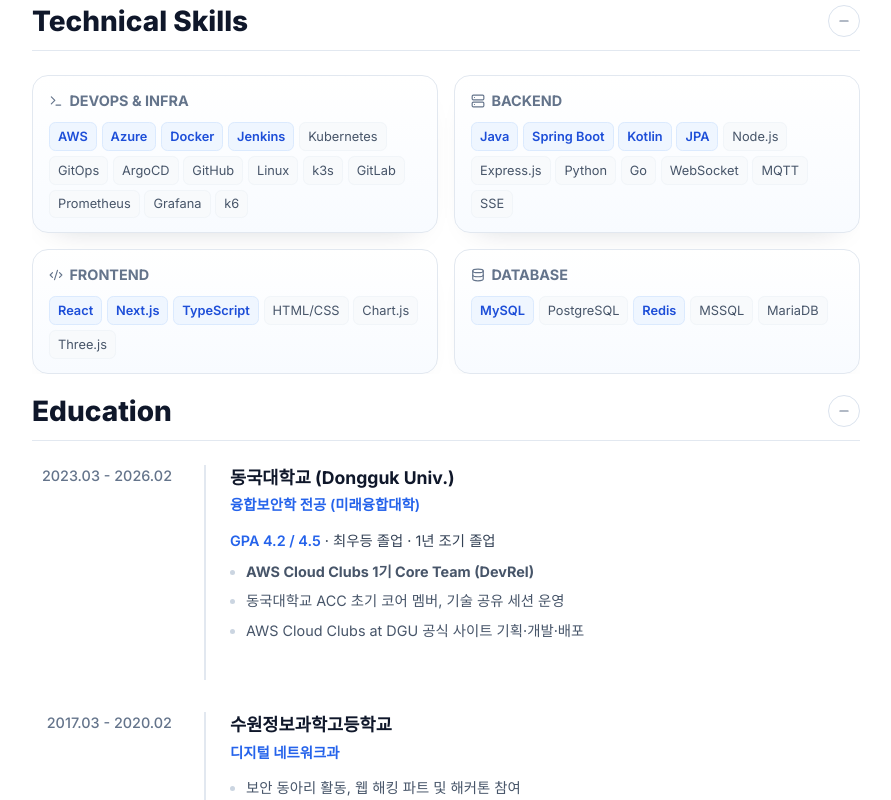
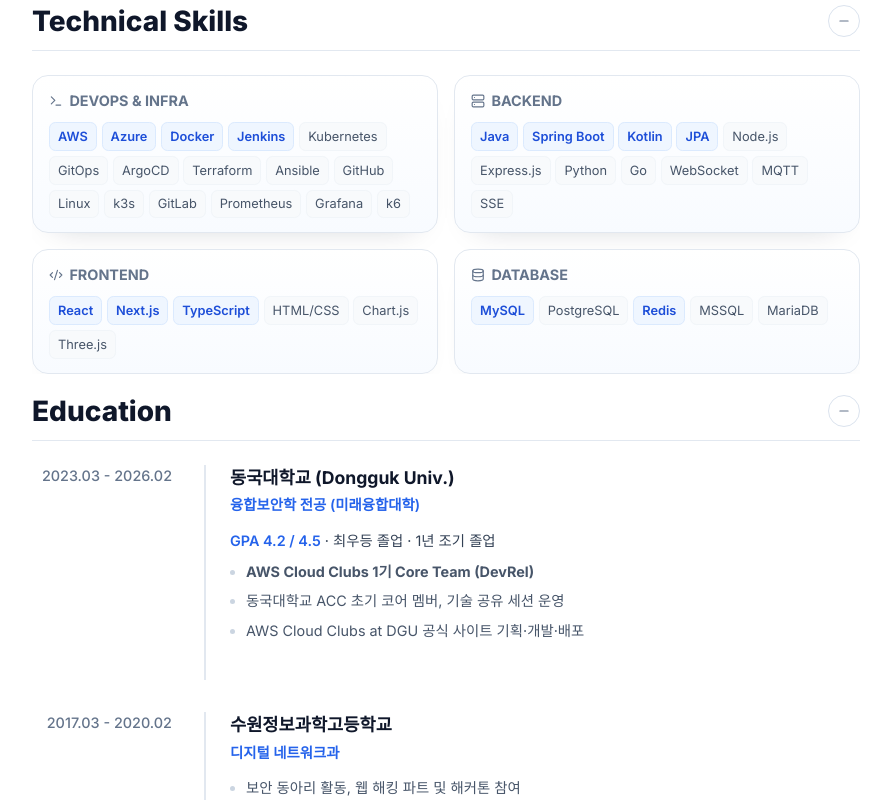
Before and after one commit to devbini/chanbeen.dev, a Next.js app: page /about in a window 1280 px wide. Shown: the part 4760-5560 px from the top of the page, without its empty margins (32-923 px from the left). Built offline with nearby package versions, Linux system fonts and the light colour scheme; no server answers.

Commit message:
docs: skills 누락 항목 추가

```diff
--- a/src/app/about/AboutClientPage.tsx
+++ b/src/app/about/AboutClientPage.tsx
@@ -826,6 +826,8 @@
                                             'Kubernetes',
                                             'GitOps',
                                             'ArgoCD',
+                                            'Terraform',
+                                            'Ansible',
                                             'GitHub',
                                             'Linux',
                                             'k3s',
```
